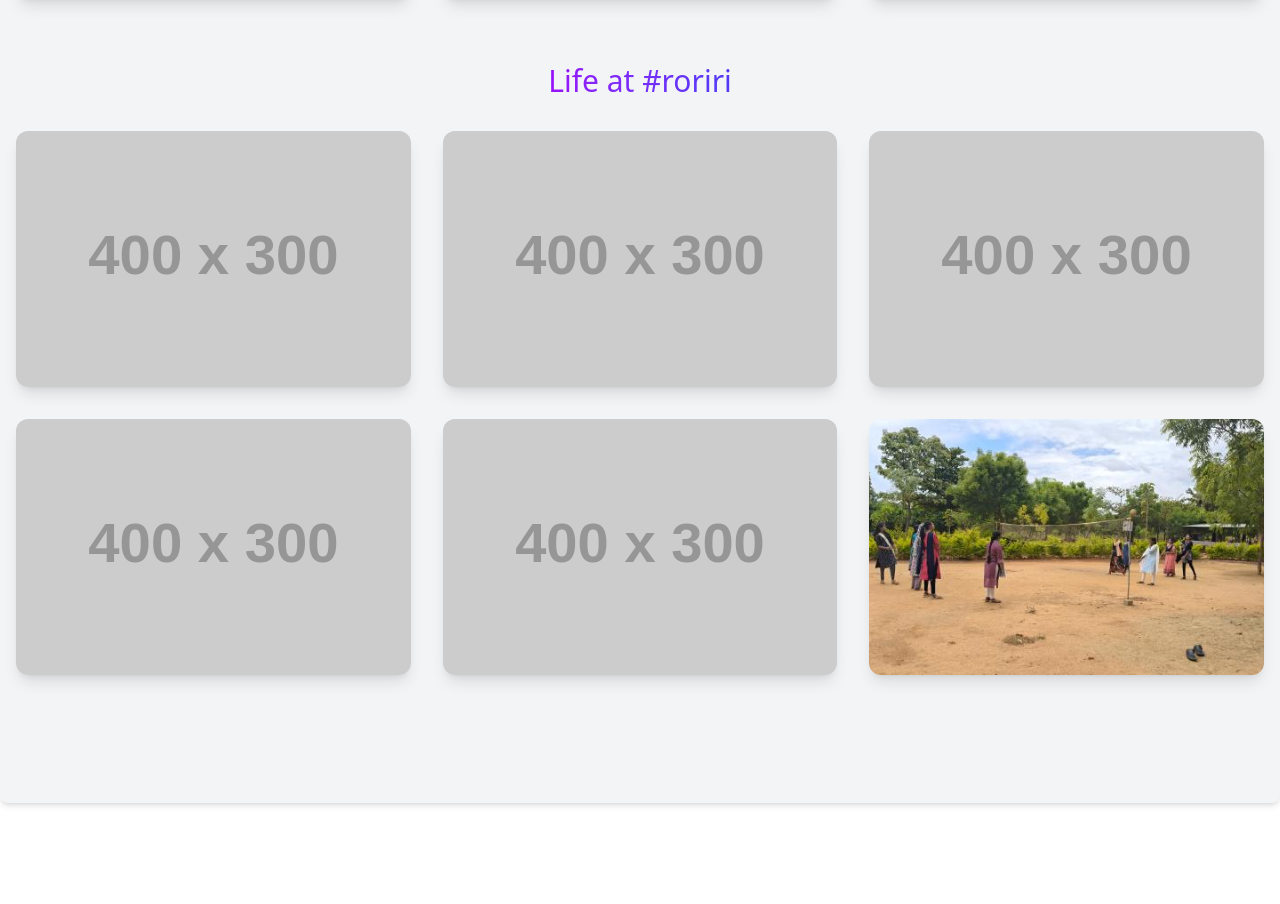
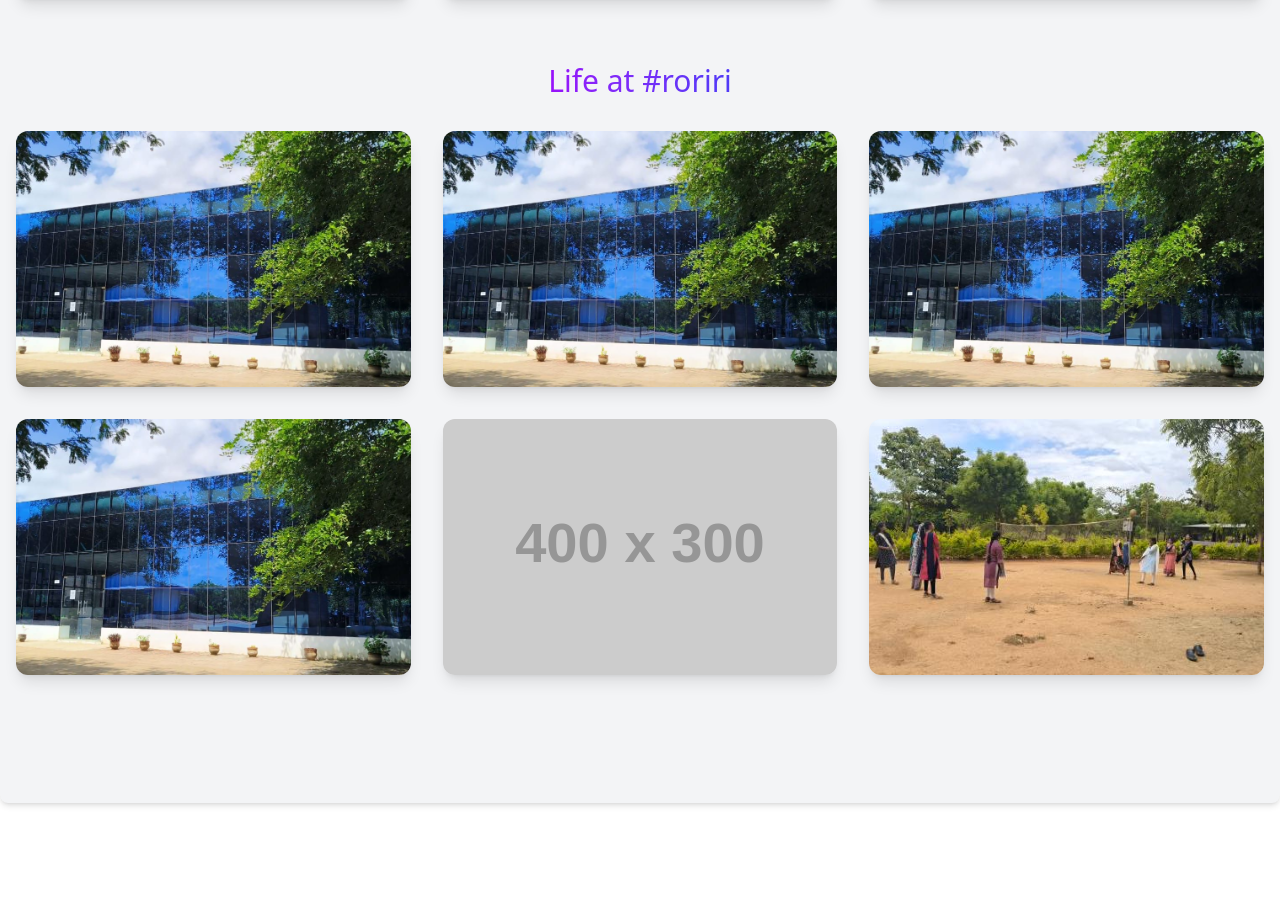
Before and after one commit to KPRAHUL1/RoririSoftware, a React (Vite) app: page /about in a window 1280 px wide. Shown: the part 4024-4928 px from the top of the page. Built offline with nearby package versions, Linux system fonts and the light colour scheme.

Commit message:
fix bug in the home page and nav bar opage

```diff
--- a/src/pages/About/About.jsx
+++ b/src/pages/About/About.jsx
@@ -234,9 +234,6 @@
             {/* Our Culture Section */}
             <Motion.section
                 className="py-16 md:py-24 bg-gray-100 rounded-lg shadow-md mx-auto my-12 max-w-screen-xl px-4"
-                initial="hidden"
-                whileInView="visible"
-                viewport={{ once: true, amount: 0.3 }}
                 variants={sectionVariants}
             >
                 <div className="container mx-auto text-center">
@@ -284,10 +281,10 @@
 
                         {/* Life at #roriri section */}
                         <div className="lg:col-span-3 flex flex-col items-center justify-center py-8">
-                            <h3 className="text-3xl font-medium text-gray-900 mb-8 rounded-lg text-transparent bg-clip-text bg-gradient-to-r from-purple-600 to-indigo-600">Life at #roriri</h3>
+                            <h3 className="text-3xl font-medium  mb-8 rounded-lg text-transparent bg-clip-text bg-gradient-to-r from-purple-600 to-indigo-600">Life at #roriri</h3>
                             <div className="grid grid-cols-1 sm:grid-cols-2 lg:grid-cols-3 gap-8 w-full">
                                 <Motion.img
-                                    src="https://placehold.co/400x300/B8B8F0/312E81?text=Life+at+Roriri+1"
+                                    src={officeimg}
                                     alt="Life at Roriri 1"
                                     className="w-full rounded-xl shadow-lg object-cover h-64"
                                     initial={{ opacity: 0, y: 50 }}
@@ -297,7 +294,7 @@
                                     onError={(e) => { e.target.onerror = null; e.target.src = 'https://placehold.co/400x300/B8B8F0/312E81?text=Life+at+Roriri+1'; }}
                                 />
                                 <Motion.img
-                                    src="https://placehold.co/400x300/E0E7FF/312E81?text=Life+at+Roriri+2"
+                                    src={officeimg}
                                     alt="Life at Roriri 2"
                                     className="w-full rounded-xl shadow-lg object-cover h-64"
                                     initial={{ opacity: 0, y: 50 }}
@@ -307,7 +304,7 @@
                                     onError={(e) => { e.target.onerror = null; e.target.src = 'https://placehold.co/400x300/E0E7FF/312E81?text=Life+at+Roriri+2'; }}
                                 />
                                 <Motion.img
-                                    src="https://placehold.co/400x300/B8B8F0/312E81?text=Life+at+Roriri+3"
+                                    src={officeimg}
                                     alt="Life at Roriri 3"
                                     className="w-full rounded-xl shadow-lg object-cover h-64"
                                     initial={{ opacity: 0, y: 50 }}
@@ -317,7 +314,7 @@
                                     onError={(e) => { e.target.onerror = null; e.target.src = 'https://placehold.co/400x300/B8B8F0/312E81?text=Life+at+Roriri+3'; }}
                                 />
                                 <Motion.img
-                                    src="https://placehold.co/400x300/E0E7FF/312E81?text=Life+at+Roriri+4"
+                                    src={officeimg}
                                     alt="Life at Roriri 4"
                                     className="w-full rounded-xl shadow-lg object-cover h-64"
                                     initial={{ opacity: 0, y: 50 }}
```
